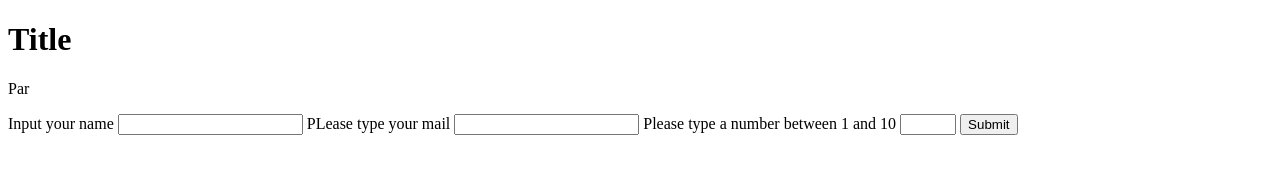
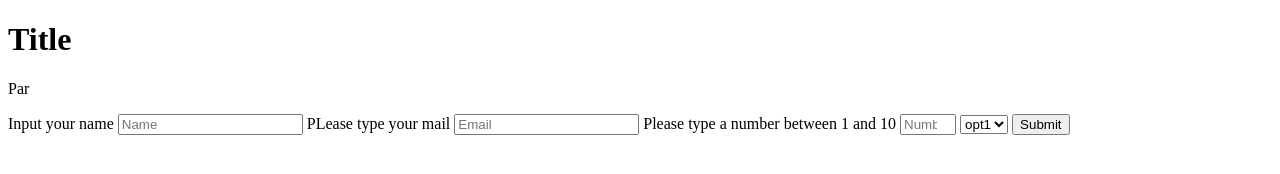
Before and after one commit to Nebiha/Microverse_neb3, a plain HTML site: page index.html in a window 1280 px wide. Drawn offline with Linux system fonts and the light colour scheme.

Commit message:
10, 11 & 12

```diff
--- a/index.html
+++ b/index.html
@@ -14,12 +14,17 @@
       <h1 id="title">Title</h1>
       <p id="description"> Par </p>
       <form id = "survey-form">
-        <label for="name"> Input your name </label>
-          <input type="text" name="name" id="name" value="" required>
-          <label for="email">PLease type your mail</label>
-          <input type="email" name="email" id="email" value="" required>
-          <label for="number">Please type a number between 1 and 10</label>
-          <input type="number" name="number" id="number" value="" min="1" max="10">
+        <label for="name" id="name-label"> Input your name </label>
+          <input type="text" name="name" id="name" value="" required placeholder="Name">
+
+           <label for="email" id="email-label" >PLease type your mail</label>
+          <input type="email" name="email" id="email" value="" required placeholder="Email">
+          <label for="number" id="number-label">Please type a number between 1 and 10</label>
+          <input type="number" name="number" id="number" value="" min="1" max="10" placeholder="Number">
+         <select id="dropdown">
+           <option>opt1</option>
+           <option>opt2</option>
+         </select>
           <button type="submit" name="button">Submit</button>
       </form>
 
```
